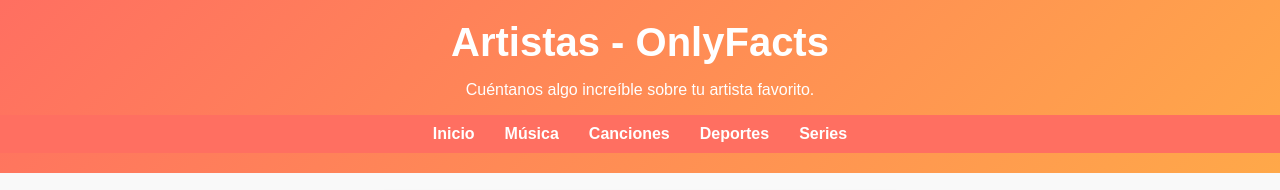
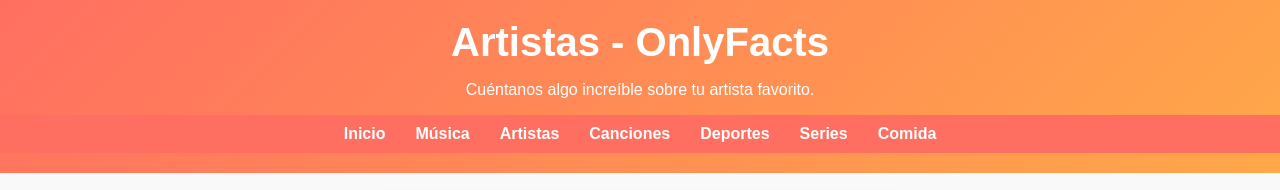
Before and after one commit to Alexander1010101010/TRABAJO-FINAL, a plain HTML site: page artists.html in a window 1280 px wide. Shown: the top 190 px of the page. Drawn offline with Linux system fonts and the light colour scheme; files that its build step writes are made by us from their sources.

Commit message:
Add files via upload

```diff
--- a/artists.html
+++ b/artists.html
@@ -14,9 +14,11 @@
             <ul>
                 <li><a href="index.html">Inicio</a></li>
                 <li><a href="music.html">Música</a></li>
+                <li><a href="artists.html">Artistas</a></li>
                 <li><a href="songs.html">Canciones</a></li>
                 <li><a href="sports.html">Deportes</a></li>
                 <li><a href="series.html">Series</a></li>
+                <li><a href="food.html">Comida</a></li>
             </ul>
         </nav>
     </header>
```
Also changed, not shown: music.html (+2 -0 lines).
